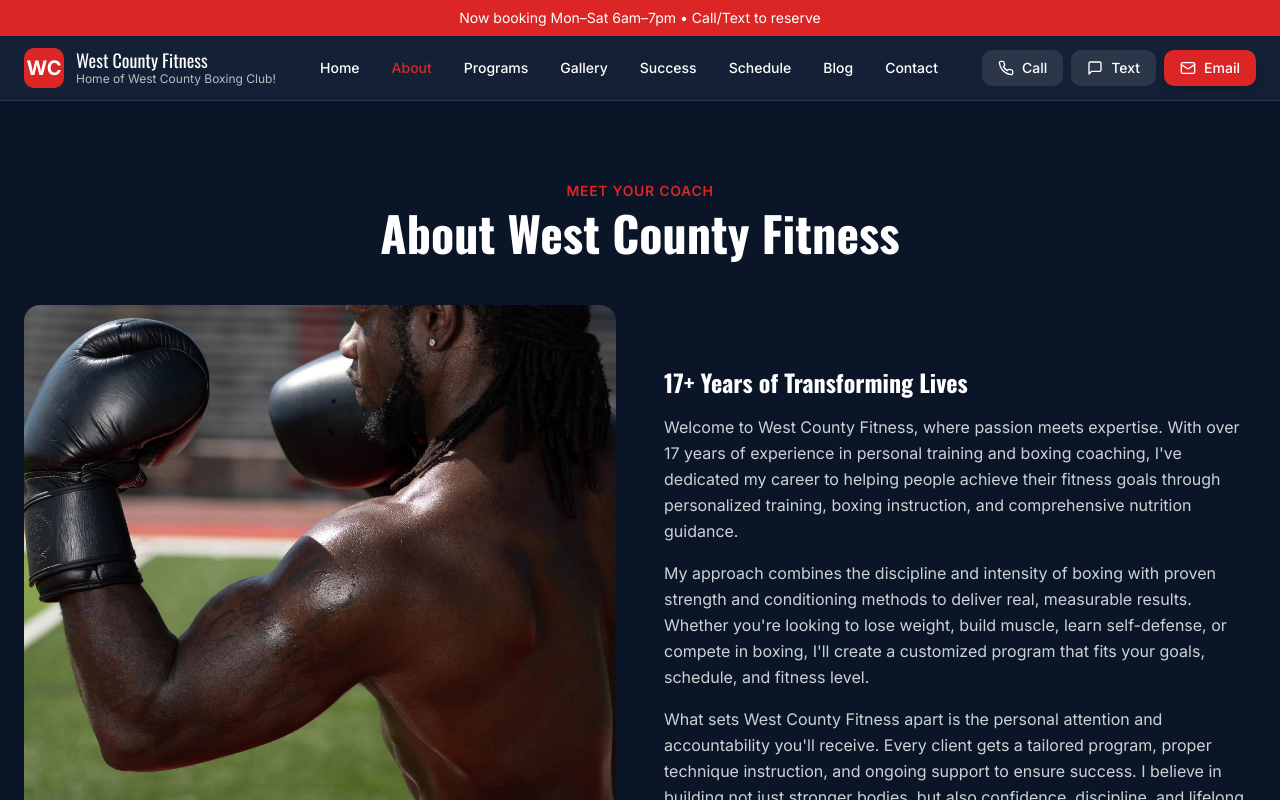
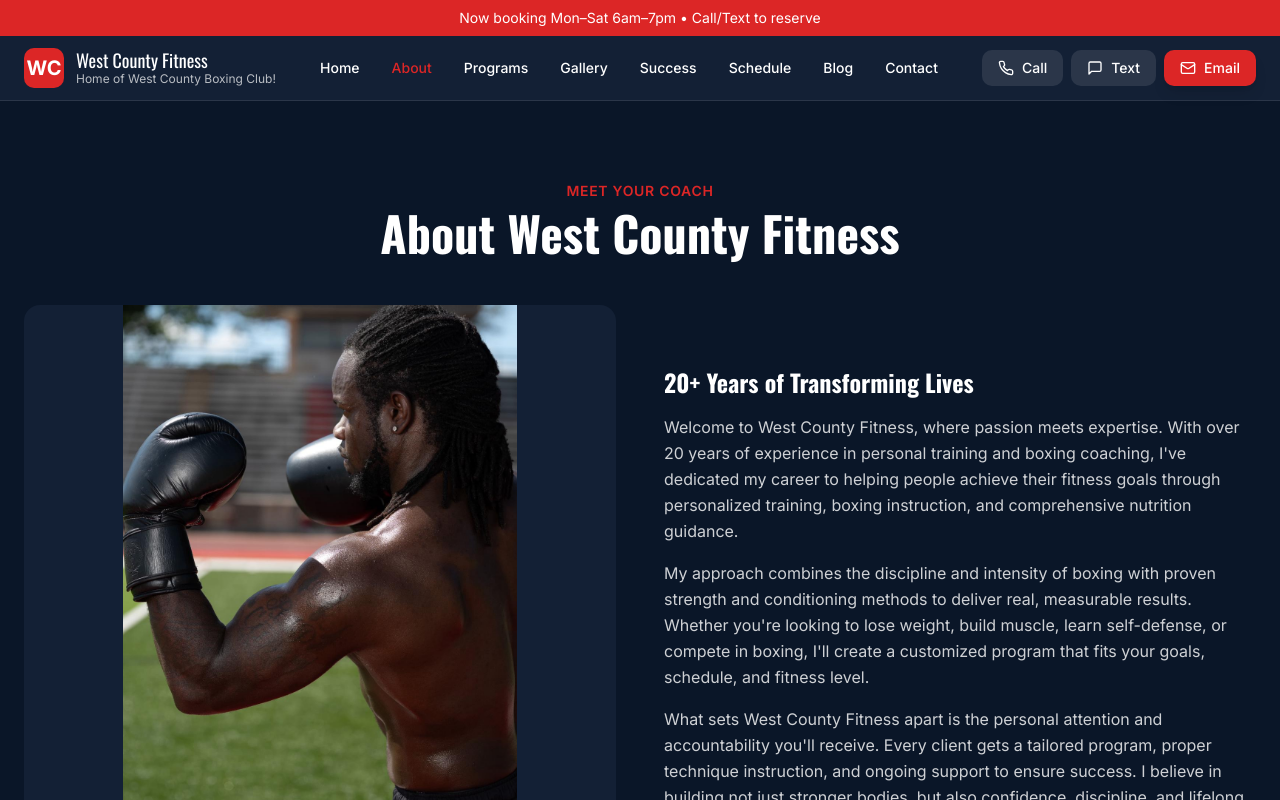
Before and after one commit to saidel93/fitness-josh, a Next.js app: page /about in a window 1280 px wide. Shown: the top 800 px of the page. Built offline with nearby package versions, Linux system fonts and the light colour scheme.

Commit message:
Update page.tsx

```diff
--- a/app/about/page.tsx
+++ b/app/about/page.tsx
@@ -60,14 +60,14 @@ export default function About() {
               initial={{ opacity: 0, x: -30 }}
               whileInView={{ opacity: 1, x: 0 }}
               viewport={{ once: true }}
-              className="aspect-square rounded-2xl overflow-hidden"
+              className="relative aspect-square rounded-2xl overflow-hidden bg-navy-light"
             >
               <Image
                 src="/3-1.jpg"
                 alt="Coach at West County Fitness"
                 width={600}
                 height={600}
-                className="w-full h-full object-cover"
+                className="w-full h-full object-contain"
                 priority
               />
             </motion.div>
@@ -78,11 +78,11 @@ export default function About() {
               whileInView={{ opacity: 1, x: 0 }}
               viewport={{ once: true }}
             >
-              <h3 className="text-2xl font-heading mb-4">17+ Years of Transforming Lives</h3>
+              <h3 className="text-2xl font-heading mb-4">20+ Years of Transforming Lives</h3>
 
               <div className="space-y-4 text-white/80 leading-relaxed">
                 <p>
-                  Welcome to {siteConfig.brand}, where passion meets expertise. With over 17 years of
+                  Welcome to {siteConfig.brand}, where passion meets expertise. With over 20 years of
                   experience in personal training and boxing coaching, I've dedicated my career to
                   helping people achieve their fitness goals through personalized training, boxing
                   instruction, and comprehensive nutrition guidance.
```
